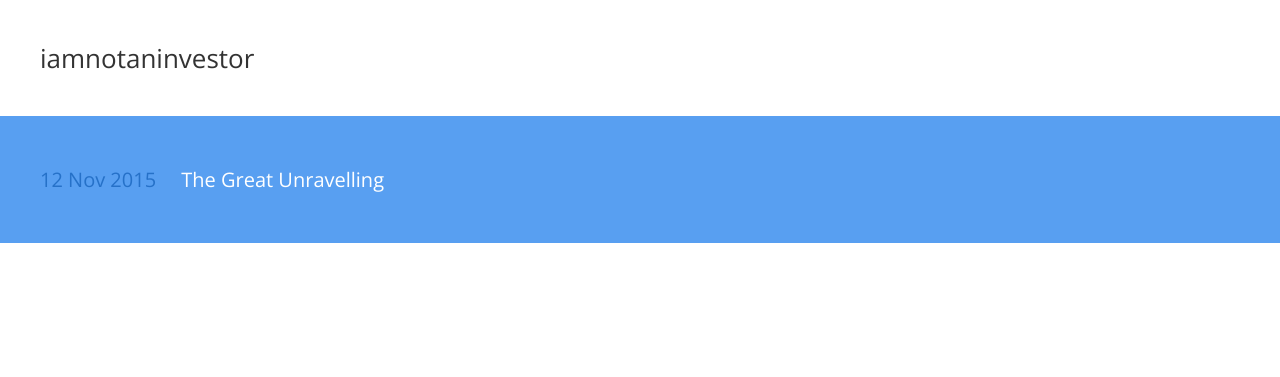
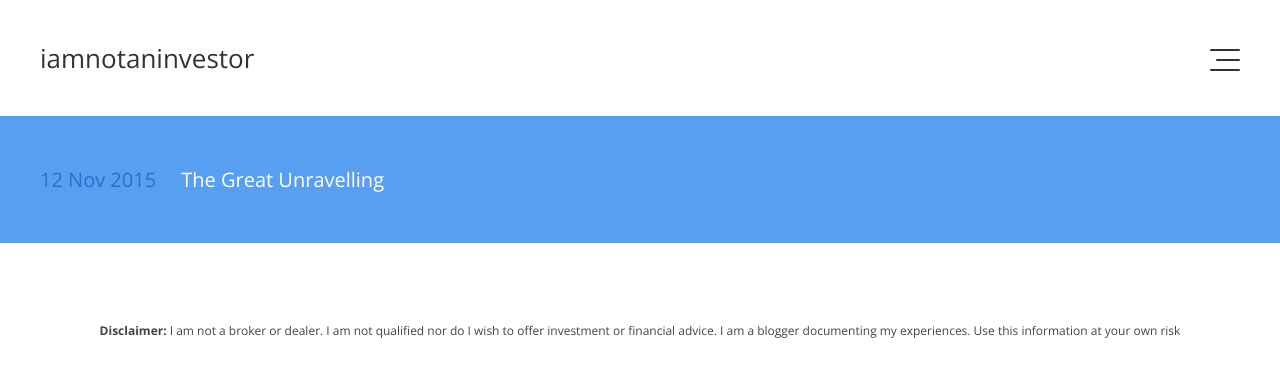
Before and after one commit to iamnotaninvestor/blog, a Jekyll site: the page built from index.html, in a window 1280 px wide. Shown: the top 377 px of the page. Built offline with Jekyll 4.4.1, drawn with Linux system fonts in a browser that asks for light colours; Markdown is read by kramdown in place of the engine named in the settings.

Commit message:
Add disclaimer and header info

```diff
--- a/_layouts/default.html
+++ b/_layouts/default.html
@@ -23,18 +23,18 @@
     <![endif]-->
 
     <div id="off-canvas">
-      <div id="avatar">
-        <img src="{{ site.baseurl }}/assets/img/avatar.jpg" alt="Profile Picture" title="bull and bear">
-      </div>
-      <div id="bio">
-          <p>I am a stock market novice and am starting this blog to document progress. I am hoping that writing this blog will force me to be more analytical and learn from my failures and successes. I am new to both fundamental and technical analysis and market charting in general.</p>
+
+        <!-- <img src="{{ site.baseurl }}/assets/img/avatar.jpg" alt="Profile Picture" title="bull and bear"> -->
+
+      <div>
+          <p>I am a day-trading novice and am starting this blog to document progress. I am hoping that writing this blog will force me to be more analytical and learn from my failures and successes.</p>
       </div>
     </div>
 
     <header>
       <div class="h-wrap">
         <h1 class="title"><a href="/" title="Back to Homepage">{{ site.name }}</a></h1>
-        <!-- <a class="menu-icon" title="Open Bio"><span class="lines"></span></a> -->
+        <a class="menu-icon" title="Open Bio"><span class="lines"></span></a>
       </div>
     </header>
 
@@ -53,11 +53,12 @@
 
 
 
+ <article class="single-content">
+    <footer>
 
-    <footer>
-  <!--   <p>Disclaimer: I am not a broker or dealer. I am not qualified nor do I wish to offer investment or financial advice.  I am a blogger documenting my experiences. Use this information at your own risk</p> -->
+    <p><strong>Disclaimer: </strong>I am not a broker or dealer. I am not qualified nor do I wish to offer investment or financial advice.  I am a blogger documenting my experiences. Use this information at your own risk</p>
     </footer>
-
+</p>
     <script src="{{ site.baseurl }}/js/main.js"></script>
     {% comment %} Google Analytics {% endcomment %}
     {% if site.ga_tracking_id and site.ga_domain %}
--- a/css/main.css
+++ b/css/main.css
@@ -241,7 +241,7 @@ header .h-wrap .close .lines::after {
 
 /* Footer */
 
-footer { padding: 40px; text-align: center; }
+footer { font-size: 12px; padding: 40px; text-align: center; }
 footer small { text-transform: uppercase; }
 
 
```
Also changed, not shown: 4 other files.
